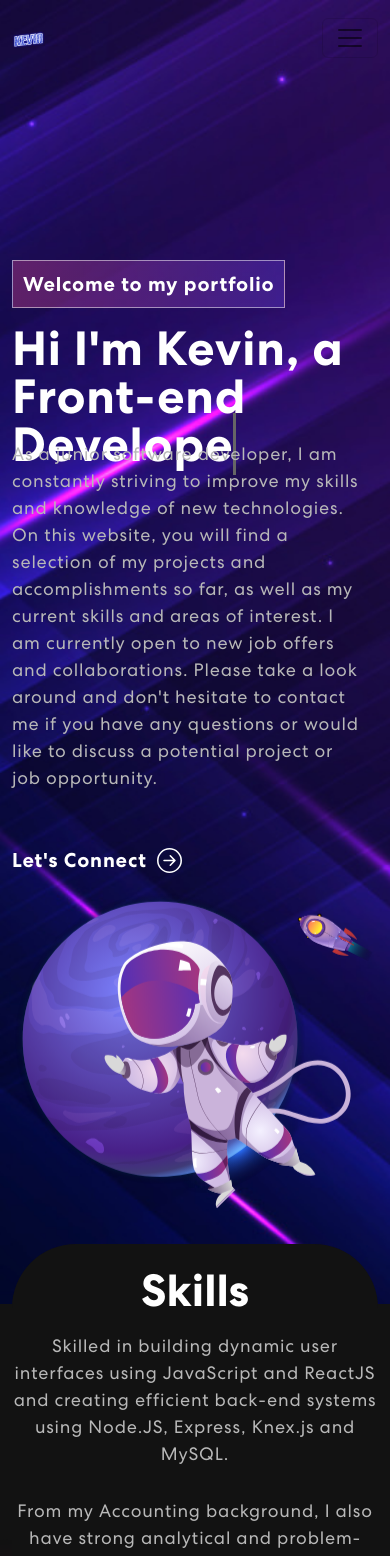
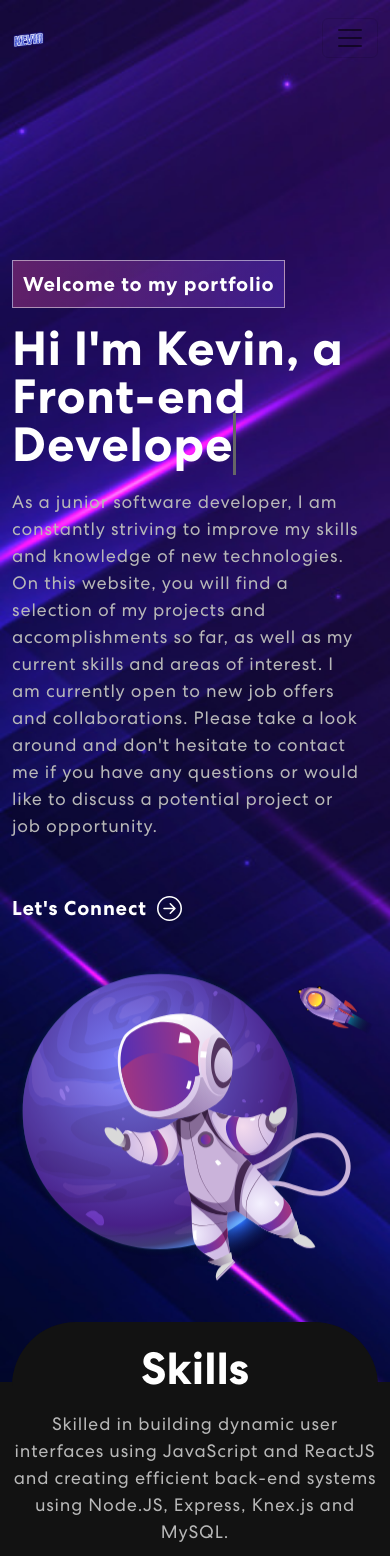
Before and after one commit to SomeViet/SomeViet.github.io, a React (Create React App) app: page / in a window 390 px wide. Shown: the top 1556 px of the page. Built offline with nearby package versions, Linux system fonts and the light colour scheme; no server answers.

Commit message:
Add media queries for mobile

```diff
--- a/src/components/Hero/Hero.js
+++ b/src/components/Hero/Hero.js
@@ -105,7 +105,7 @@ export default function Hero() {
                                 </button>
                             </a>
                         </Col>
-                        <Col xs={12} md={6} xl={5}>
+                        <Col xs={12} md={6} xl={5} className="hero__right">
                             <img
                                 src={heroImage}
                                 alt="Hero"
--- a/src/components/Hero/Hero.scss
+++ b/src/components/Hero/Hero.scss
@@ -31,6 +31,9 @@
         line-height: 1;
         margin-bottom: 20px;
         display: block;
+        @media screen and (max-width: 992px) {
+            height: 144px;
+        }
     }
 
     &__about-me {
@@ -65,6 +68,12 @@
         }
     }
 
+    &__right {
+        @media screen and (max-width: 768px) {
+            margin-top: 30px;
+        }
+    }
+
     &__image {
         //animation variable at the bottom
         animation: updown 4s linear infinite;
@@ -82,12 +91,12 @@
 
 @keyframes updown {
     0% {
-        transform: translateY(-30px);
+        transform: translateY(-20px);
     }
     50% {
-        transform: translateY(30px);
+        transform: translateY(20px);
     }
     100% {
-        transform: translateY(-30px);
+        transform: translateY(-20px);
     }
 }
--- a/src/components/Projects/Projects.scss
+++ b/src/components/Projects/Projects.scss
@@ -45,6 +45,9 @@
             transition: 0.3s ease-in-out;
             text-align: center;
             z-index: 0;
+            @media screen and (max-width: 576px) {
+                font-size: 10px;
+            }
 
             &::before {
                 content: "";
```
Also changed, not shown: src/assets/images/project-portfolio.png.
